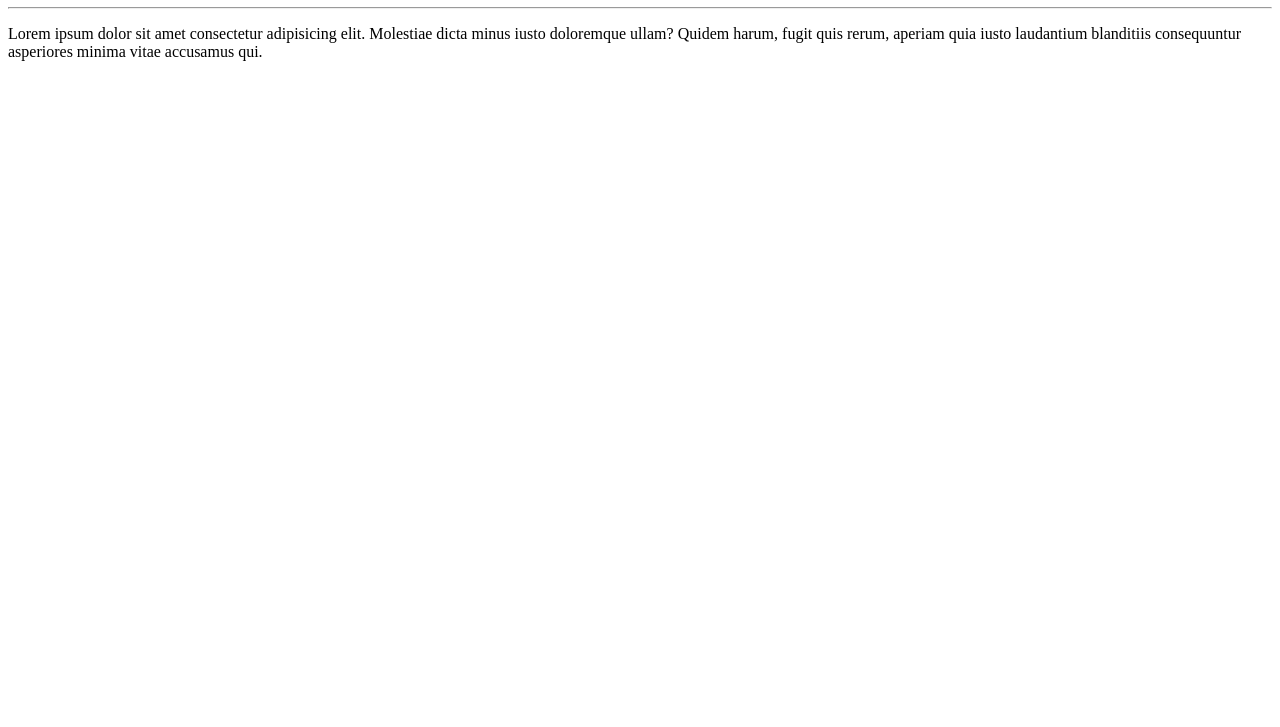
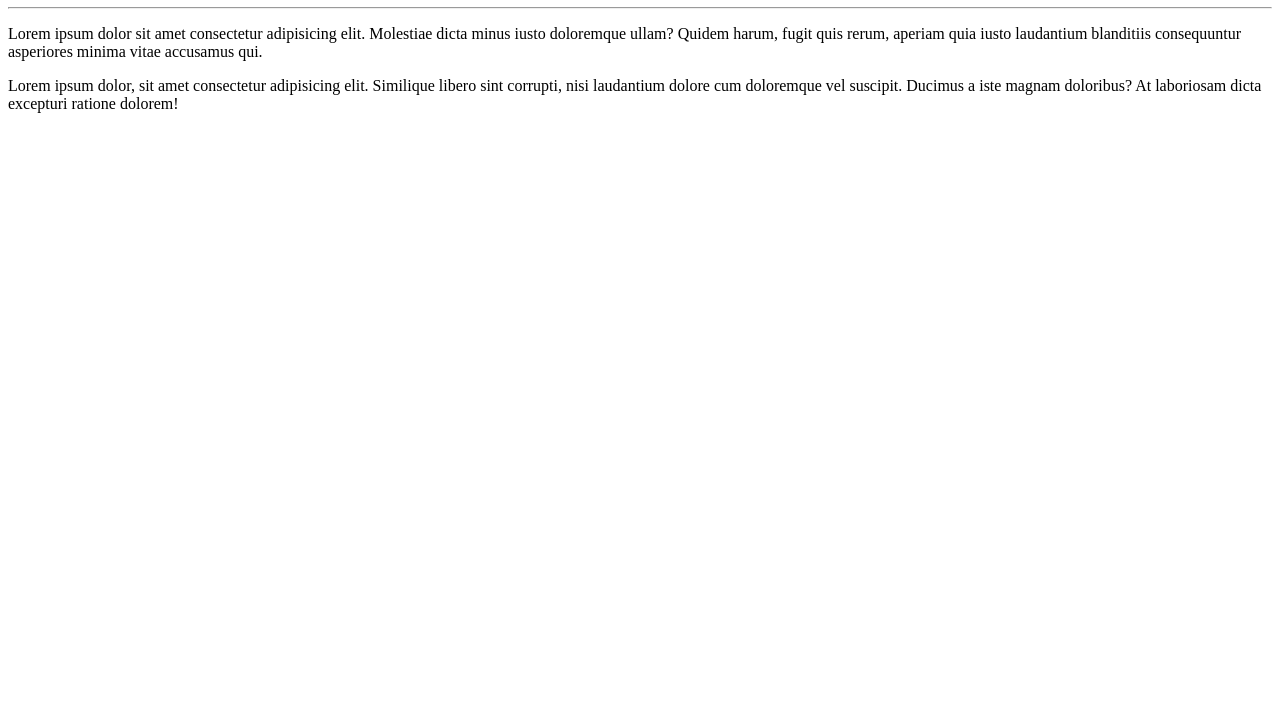
Before and after one commit to felixmacuiana/Ola-Mundo, a plain HTML site: page site exemplo/index.html in a window 1280 px wide. Shown: the part 73-800 px from the top of the page. Drawn offline with Linux system fonts and the light colour scheme.

Commit message:
Adicionei um paragrafo

```diff
--- a/site exemplo/index.html
+++ b/site exemplo/index.html
@@ -9,5 +9,6 @@
     <h1>Olá, Mundo</h1>
     <hr>
     <p>Lorem ipsum dolor sit amet consectetur adipisicing elit. Molestiae dicta minus iusto doloremque ullam? Quidem harum, fugit quis rerum, aperiam quia iusto laudantium blanditiis consequuntur asperiores minima vitae accusamus qui.</p>
+    <p>Lorem ipsum dolor, sit amet consectetur adipisicing elit. Similique libero sint corrupti, nisi laudantium dolore cum doloremque vel suscipit. Ducimus a iste magnam doloribus? At laboriosam dicta excepturi ratione dolorem!</p>
 </body>
 </html>
```
